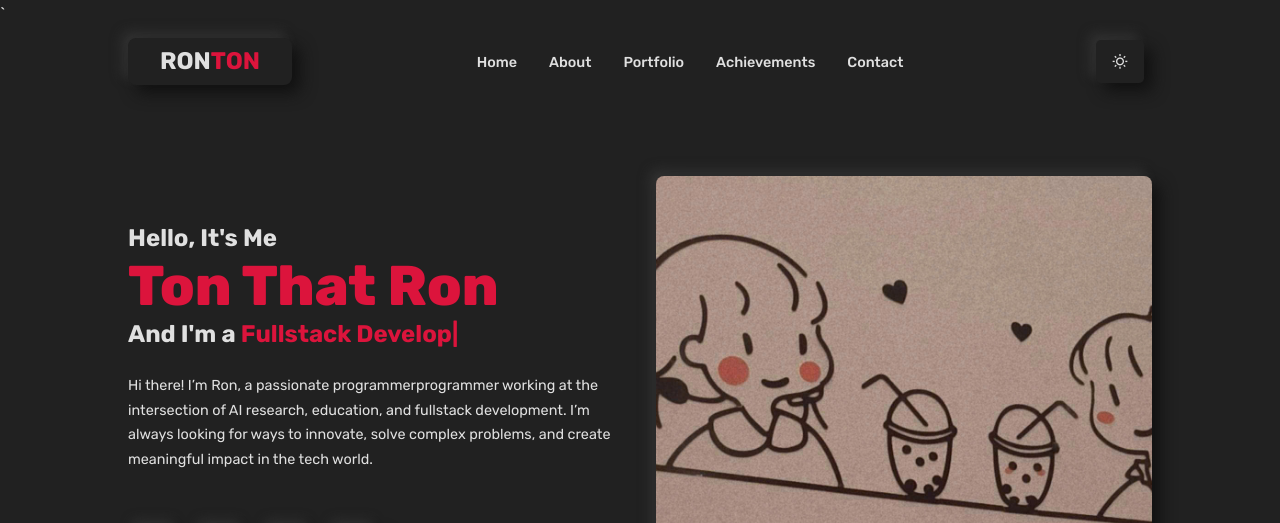
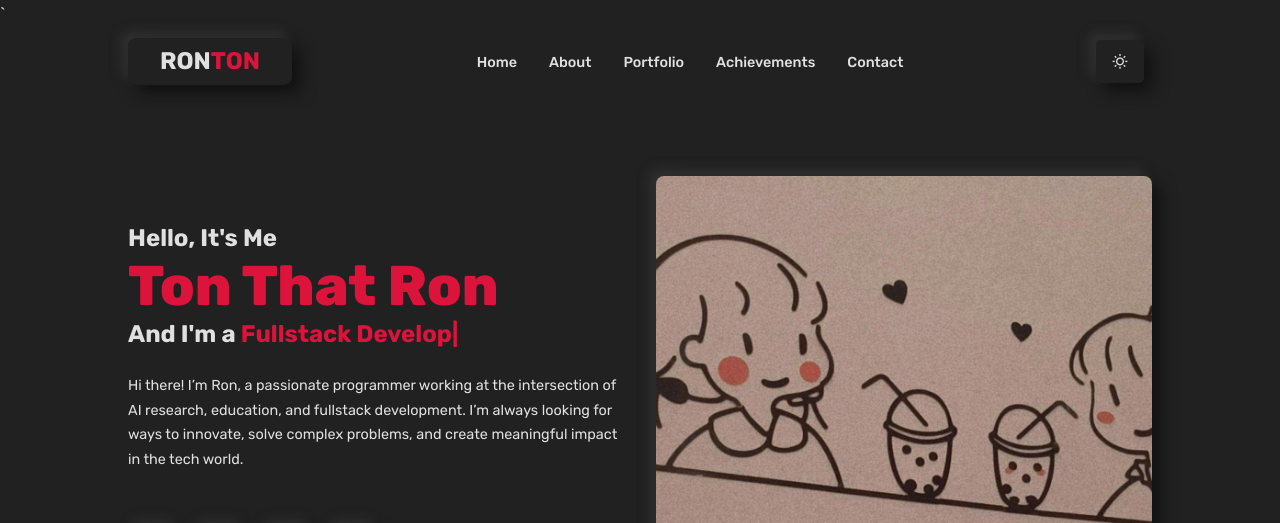
Before and after one commit to TonThatRon/TonThatRon.github.io, a plain HTML site: page index.html in a window 1280 px wide. Shown: the top 523 px of the page. Drawn offline with nearby package versions, Linux system fonts and the light colour scheme.

Commit message:
fix grammar

```diff
--- a/index.html
+++ b/index.html
@@ -48,7 +48,7 @@
           <!-- you can edit `multiple-text` into ( /assets/js/script.js ), then search and edit `strings` in TYPED Js  -->
           <h3>And I'm a <span class="multiple-text"></span></h3>
           <p>
-           Hi there! I’m Ron, a passionate programmerprogrammer working at the intersection of AI research, education, and fullstack development. I’m always looking for ways to innovate, solve complex problems, and create meaningful impact in the tech world.
+           Hi there! I’m Ron, a passionate programmer working at the intersection of AI research, education, and fullstack development. I’m always looking for ways to innovate, solve complex problems, and create meaningful impact in the tech world.
           </p>
           <div class="social-icons-container">
             <div class="social-icons">
```
